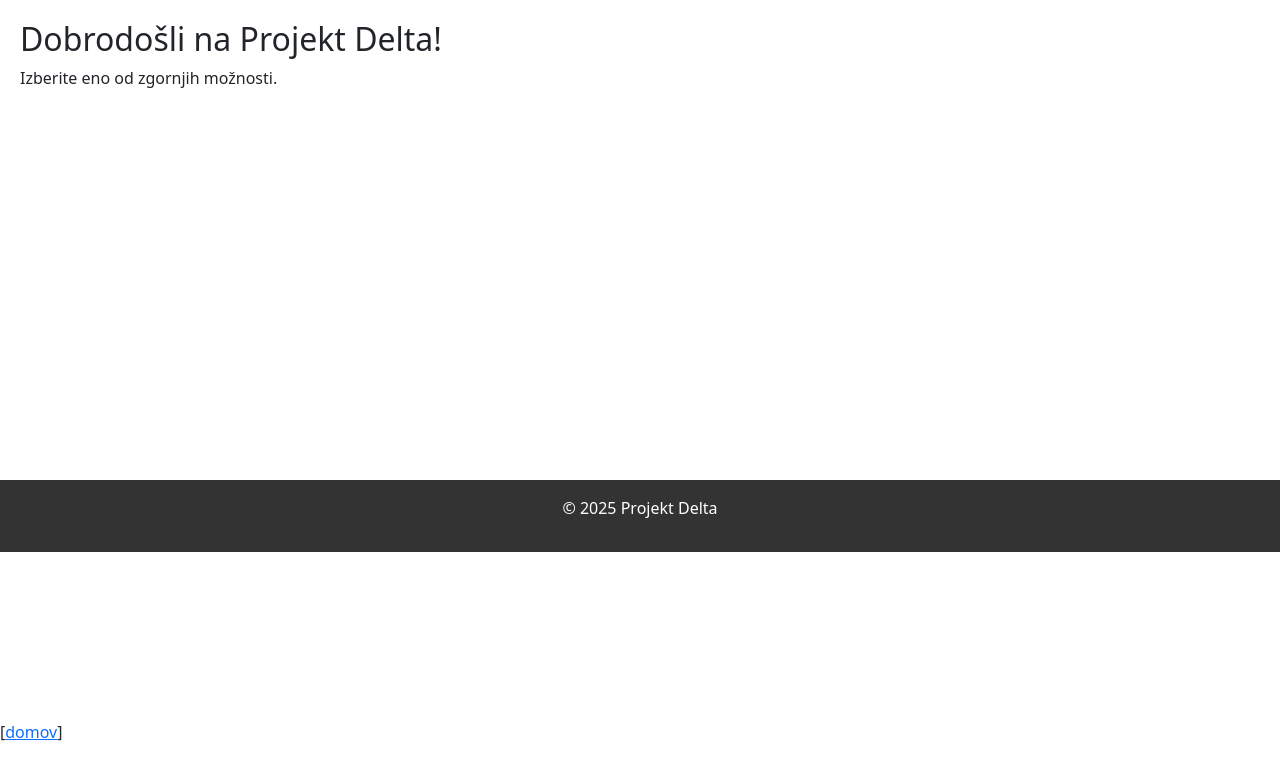
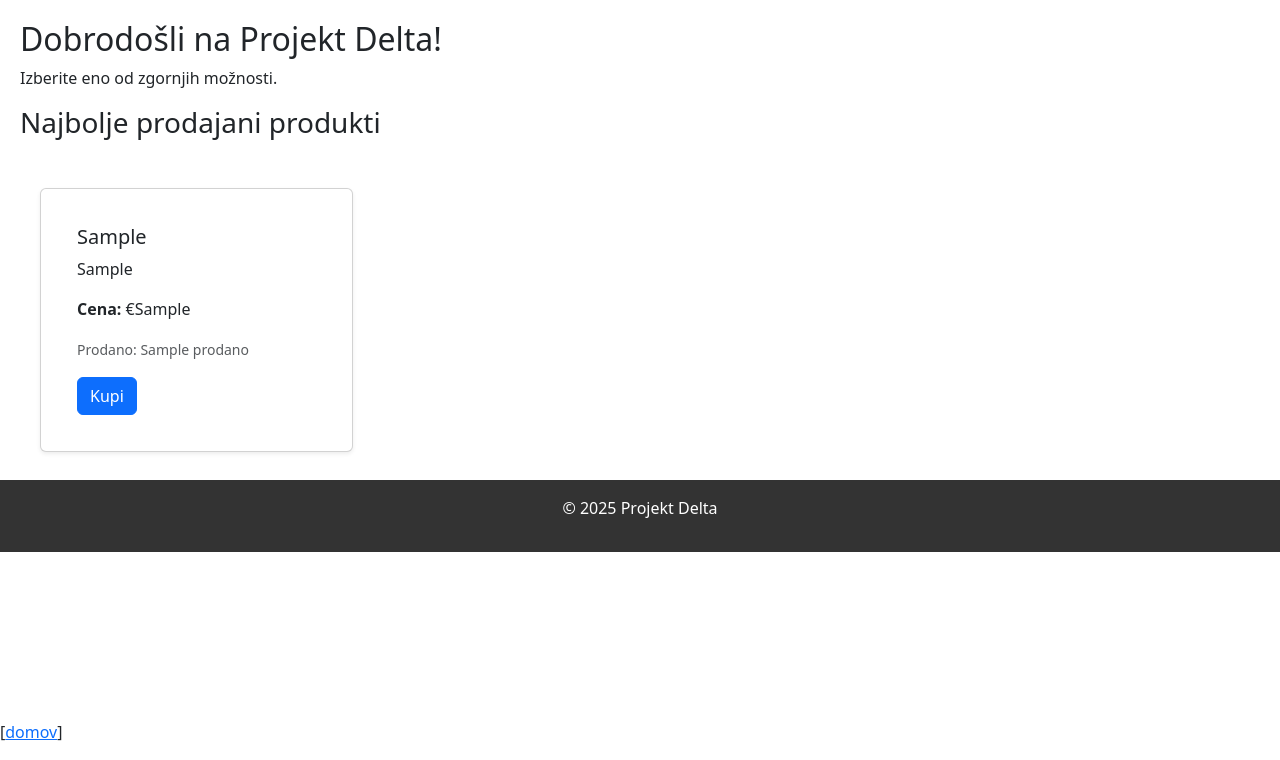
Before and after one commit to LilDomc/sv_delta, a Flask app: page / in a window 1280 px wide. Shown: the part 248-1008 px from the top of the page. Run offline with Flask 3, Linux system fonts and the light colour scheme; a database or web service that is not in the repository returns one stand-in record (values such as "Sample title"); parts of the project's set-up code (start-up, migrations or seed data) failed here and were passed over; some libraries are stand-ins or nearby versions.

Commit message:
added most sold products

```diff
--- a/src/controllers/index.py
+++ b/src/controllers/index.py
@@ -1,4 +1,6 @@
-from flask import request, render_template
+from flask import render_template
+import models.sv_products
 
 def home():
-    return render_template("index.html")
+    top_products = models.sv_products.get_best_selling_products(limit=3)
+    return render_template("index.html", top_products=top_products)
--- a/src/templates/index.html
+++ b/src/templates/index.html
@@ -1,7 +1,24 @@
 {% extends "base.html" %}
 {% block content %}
-        <div class="content col-10">
-            <h2>Dobrodošli na Projekt Delta!</h2>
-            <p>Izberite eno od zgornjih možnosti.</p>
+<div class="content col-10">
+    <h2>Dobrodošli na Projekt Delta!</h2>
+    <p>Izberite eno od zgornjih možnosti.</p>
+
+    <h3>Najbolje prodajani produkti</h3>
+    <div class="row">
+        {% for product in top_products %}
+        <div class="col-md-4">
+            <div class="card mb-4 shadow-sm">
+                <div class="card-body">
+                    <h5 class="card-title">{{ product[1] }}</h5>
+                    <p class="card-text">{{ product[2] }}</p>
+                    <p class="card-text"><strong>Cena:</strong> €{{ product[3] }}</p>
+                    <p class="card-text"><small class="text-muted">Prodano: {{ product[5] }}</small></p>
+                    <a href="/trgovina" class="btn btn-primary">Kupi</a>
+                </div>
+            </div>
         </div>
+        {% endfor %}
+    </div>
+</div>
 {% endblock %}
```
